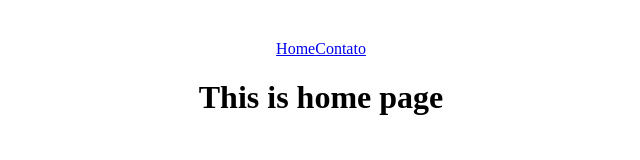
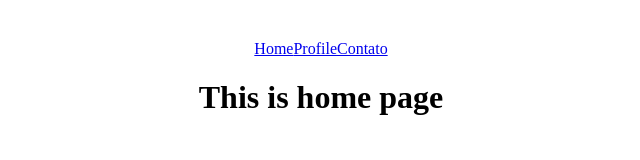
Before and after one commit to CarolMaiaP/react-multiple-pages, a React (Vite) app: page / in a window 1280 px wide. Shown: the top 160 px of the page, without its empty margins (319-959 px from the left). Built offline with nearby package versions, Linux system fonts and the light colour scheme.

Commit message:
feat: profile Link added

```diff
--- a/src/component/Navbar.tsx
+++ b/src/component/Navbar.tsx
@@ -4,6 +4,7 @@ export function Navbar(){
   return(
     <div className="navbar">
       <Link to="/">Home</Link>
+      <Link to="/profile">Profile</Link>
       <Link to="/contato">Contato</Link>
     </div>
   )
```
